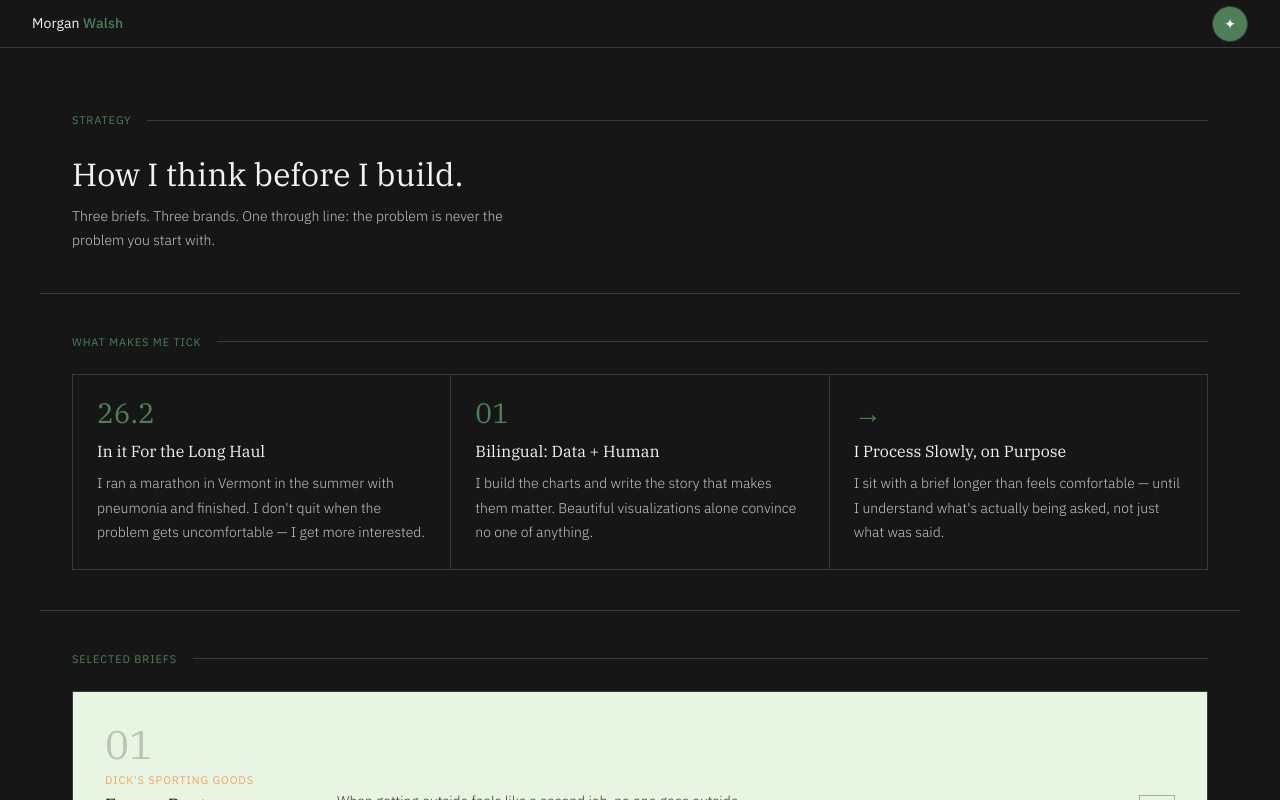
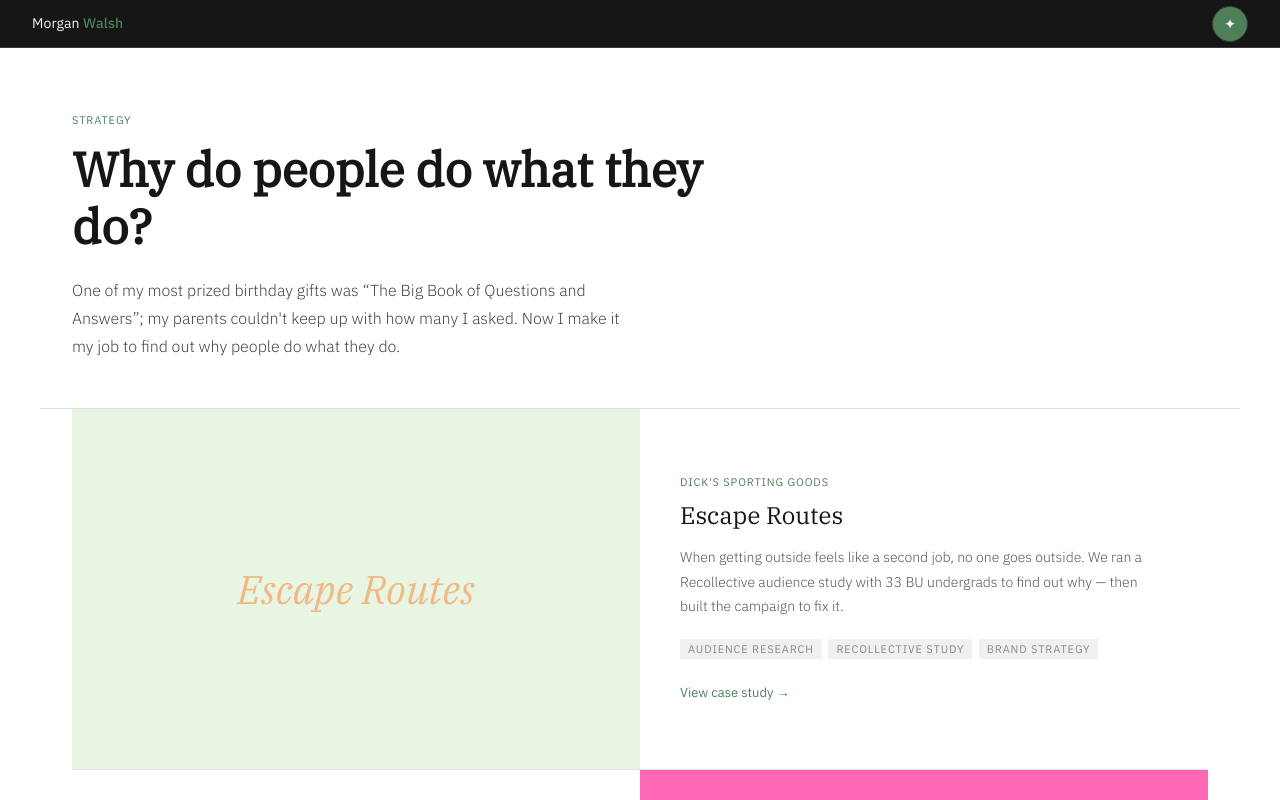
Before and after one commit to morganewalsh/morgan-portfolio, a Next.js app: page /strategy in a window 1280 px wide. Shown: the top 800 px of the page. Built offline with nearby package versions, Linux system fonts and the light colour scheme.

Commit message:
updates to strategy page, changing overall layout to grid, and updating home page skills section

```diff
--- a/app/page.tsx
+++ b/app/page.tsx
@@ -5,9 +5,9 @@ import Link from 'next/link'
 import ProjectCard from '@/components/ProjectCard'
 
 const skills = [
-  { cat: 'Data',     items: 'Python · SQL · Rust · Power BI · geospatial' },
+  { cat: 'Data',     items: 'Python · SQL · Rust · Mongo DB · Java' },
   { cat: 'Design',   items: 'Figma · Framer · UX research · Adobe CC'     },
-  { cat: 'Strategy', items: 'Brand · market research · campaign · comms'  },
+  { cat: 'Strategy', items: 'Experiential Campaigns· Market Research · Social Campaigns'  },
   { cat: 'Language', items: 'Spanish'  },
 ]
 
--- a/app/strategy/page.tsx
+++ b/app/strategy/page.tsx
@@ -4,229 +4,208 @@ import Link from 'next/link'
 
 const briefs = [
   {
-    slug:     'dicks',
-    number:   '01',
-    brand:    "Dick's Sporting Goods",
-    title:    'Escape Routes',
-    tags:     ['Audience Research', 'Recollective Study', 'Brand Strategy'],
-    hook:     "When getting outside feels like a second job, no one goes outside. We found out why — then built the brief to fix it.",
-    bg:       '#E8F5E2',
-    accent:   '#F4A261',
-    darkText: true,
+    slug:    'dicks',
+    brand:   "Dick's Sporting Goods",
+    title:   'Escape Routes',
+    blurb:   "When getting outside feels like a second job, no one goes outside. We ran a Recollective audience study with 33 BU undergrads to find out why — then built the campaign to fix it.",
+    tags:    ['Audience Research', 'Recollective Study', 'Brand Strategy'],
+    imgSide: 'left',
+    bg:      '#E8F5E2',
+    accent:  '#F4A261',
   },
   {
-    slug:     'liquid-death',
-    number:   '02',
-    brand:    'Liquid Death',
-    title:    'Bleed for a Cause',
-    tags:     ['Experiential Marketing', 'Brand Extension', 'Event Design'],
-    hook:     "A Valentine's Day blood drive in a van that looks like it's on tour with a rockstar. Only Liquid Death could own this.",
-    bg:       '#FF69B4',
-    accent:   '#FFFFFF',
-    darkText: true,
+    slug:    'liquid-death',
+    brand:   'Liquid Death',
+    title:   'Bleed for a Cause',
+    blurb:   "A Valentine's Day blood drive in a van that looks like it's on tour with a rockstar. Liquid Death doesn't join the holiday — it hijacks it.",
+    tags:    ['Experiential Marketing', 'Brand Extension', 'Event Design'],
+    imgSide: 'right',
+    bg:      '#FF69B4',
+    accent:  '#ffffff',
   },
   {
-    slug:     'rold-gold',
-    number:   '03',
-    brand:    'Rold Gold',
-    title:    'True Crime Subculture',
-    tags:     ['Subculture Research', 'Consumer Insight', 'Creative Brief'],
-    hook:     "89% of weekly podcast listeners have binged true crime. We figured out what snack belongs in that ritual — and why.",
-    bg:       '#E8E0F0',
-    accent:   '#7B6B8A',
-    darkText: true,
-  },
-]
-
-const skills = [
-  {
-    glyph: '26.2',
-    title: 'In it For the Long Haul',
-    body:  "I ran a marathon in Vermont in the summer with pneumonia and finished. I don't quit when the problem gets uncomfortable — I get more interested.",
-  },
-  {
-    glyph: '01',
-    title: 'Bilingual: Data + Human',
-    body:  "I build the charts and write the story that makes them matter. Beautiful visualizations alone convince no one of anything.",
-  },
-  {
-    glyph: '→',
-    title: 'I Process Slowly, on Purpose',
-    body:  "I sit with a brief longer than feels comfortable — until I understand what's actually being asked, not just what was said.",
+    slug:    'rold-gold',
+    brand:   'Rold Gold',
+    title:   'True Crime Subculture',
+    blurb:   "89% of weekly podcast listeners have binged true crime. We figured out what snack belongs in that ritual — and exactly why it has to be Rold Gold.",
+    tags:    ['Subculture Research', 'Consumer Insight', 'Creative Brief'],
+    imgSide: 'left',
+    bg:      '#E8E0F0',
+    accent:  '#7B6B8A',
   },
 ]
 
 export default function StrategyPage() {
   return (
-    <>
+    <div style={{ background: '#ffffff', minHeight: '100vh' }}>
+
       {/* ── Hero ─────────────────────────────────────────────────────── */}
       <section
         style={{
-          padding:      '4rem 2rem 2.5rem',
+          padding:      '4rem 2rem 3rem',
           maxWidth:     'var(--max-width)',
           margin:       '0 auto',
-          borderBottom: '1px solid var(--border)',
+          borderBottom: '1px solid #e0e0e0',
         }}
       >
-        <div className="section-label">Strategy</div>
+        <p
+          className="text-label"
+          style={{ color: '#4D8059', marginBottom: '0.75rem' }}
+        >
+          Strategy
+        </p>
         <h1
-          className="text-display"
-          style={{ fontFamily: 'var(--font-serif)', marginBottom: '0.5rem', maxWidth: 560 }}
+          style={{
+            fontFamily:   'var(--font-serif)',
+            fontSize:     'clamp(2rem, 5vw, 3rem)',
+            color:        '#161616',
+            marginBottom: '1.25rem',
+            maxWidth:     640,
+            lineHeight:   1.2,
+          }}
         >
-          How I think before I build.
+          Why do people do what they do?
         </h1>
-        <p className="text-body" style={{ maxWidth: 480, color: 'var(--text-secondary)' }}>
-          Three briefs. Three brands. One through line: the problem is never the problem you start with.
+        <p
+          style={{
+            fontFamily: 'var(--font-sans)',
+            fontSize:   '1rem',
+            fontWeight: 300,
+            lineHeight: 1.75,
+            color:      '#444',
+            maxWidth:   560,
+          }}
+        >
+          One of my most prized birthday gifts was &ldquo;The Big Book of Questions and Answers&rdquo;; my parents couldn&apos;t keep up with how many I asked. Now I make it my job to find out why people do what they do.
         </p>
       </section>
 
-      {/* ── Skills ───────────────────────────────────────────────────── */}
-      <section
-        style={{
-          maxWidth:     'var(--max-width)',
-          margin:       '0 auto',
-          padding:      '2.5rem 2rem',
-          borderBottom: '1px solid var(--border)',
-        }}
-      >
-        <div className="section-label">What makes me tick</div>
-        <div
-          className="grid-1px"
-          style={{ gridTemplateColumns: 'repeat(auto-fit, minmax(260px, 1fr))', marginTop: '1.25rem' }}
-        >
-          {skills.map(s => (
-            <div key={s.title} className="grid-cell" style={{ padding: '1.5rem' }}>
-              <div
-                style={{
-                  fontFamily:   'var(--font-serif)',
-                  fontSize:     '1.75rem',
-                  color:        'var(--green)',
-                  marginBottom: '0.75rem',
-                  lineHeight:   1,
-                }}
-              >
-                {s.glyph}
-              </div>
-              <p
-                style={{
-                  fontFamily:   'var(--font-serif)',
-                  fontSize:     '1rem',
-                  color:        'var(--text-primary)',
-                  marginBottom: '0.5rem',
-                }}
-              >
-                {s.title}
-              </p>
-              <p className="text-body" style={{ color: 'var(--text-secondary)' }}>
-                {s.body}
-              </p>
-            </div>
-          ))}
-        </div>
-      </section>
-
-      {/* ── Brief Cards ───────────────────────────────────────────────── */}
+      {/* ── Checkerboard Grid ─────────────────────────────────────────── */}
       <section
         style={{
           maxWidth: 'var(--max-width)',
           margin:   '0 auto',
-          padding:  '2.5rem 2rem',
+          padding:  '0 2rem 4rem',
         }}
       >
-        <div className="section-label">Selected briefs</div>
-        <div style={{ display: 'flex', flexDirection: 'column', gap: 1, marginTop: '1.25rem' }}>
-          {briefs.map(b => (
-            <Link
+        {briefs.map((b) => (
+          <div
             key={b.slug}
-              href={`/strategy/${b.slug}`}
-              style={{ textDecoration: 'none', display: 'block' }}
+            style={{
+              display:             'grid',
+              gridTemplateColumns: '1fr 1fr',
+              borderBottom:        '1px solid #e0e0e0',
+              minHeight:           360,
+            }}
+          >
+            {/* Image block */}
+            <div
+              style={{
+                order:      b.imgSide === 'left' ? 1 : 2,
+                background: b.bg,
+                display:    'flex',
+                alignItems: 'center',
+                justifyContent: 'center',
+                minHeight:  360,
+                padding:    '2rem',
+              }}
             >
               <div
                 style={{
-                  display:             'grid',
-                  gridTemplateColumns: '200px 1fr auto',
-                  alignItems:          'center',
-                  gap:                 '2rem',
-                  background:          b.bg,
-                  border:              '1px solid var(--border)',
-                  padding:             '2rem',
-                  transition:          'filter 0.15s ease',
-                  cursor:              'pointer',
-                }}
-                onMouseEnter={e => (e.currentTarget.style.filter = 'brightness(0.93)')}
-                onMouseLeave={e => (e.currentTarget.style.filter = 'brightness(1)')}
-              >
-                {/* Left */}
-                <div>
-                  <div
-                    style={{
-                      fontFamily:   'var(--font-serif)',
-                      fontSize:     '2.5rem',
-                      color:        b.darkText ? 'rgba(0,0,0,0.2)' : b.accent,
-                      lineHeight:   1,
-                      marginBottom: '0.5rem',
-                    }}
-                  >
-                    {b.number}
-                  </div>
-                  <div className="text-label" style={{ color: b.accent, marginBottom: '0.2rem' }}>
-                    {b.brand}
-                  </div>
-                  <div
-                    style={{
                   fontFamily: 'var(--font-serif)',
-                      fontSize:   '1.1rem',
-                      color:      b.darkText ? '#161616' : 'var(--text-primary)',
+                  fontSize:   'clamp(1.5rem, 4vw, 2.5rem)',
+                  color:      b.accent === '#ffffff' ? '#161616' : b.accent,
+                  textAlign:  'center',
+                  lineHeight: 1.2,
+                  fontStyle:  'italic',
+                  opacity:    0.7,
                 }}
               >
                 {b.title}
               </div>
-                  <div style={{ display: 'flex', gap: '0.4rem', flexWrap: 'wrap', marginTop: '0.6rem' }}>
+            </div>
+
+            {/* Text block */}
+            <Link
+              href={`/strategy/${b.slug}`}
+              style={{ textDecoration: 'none', order: b.imgSide === 'left' ? 2 : 1 }}
+            >
+              <div
+                style={{
+                  padding:        '3rem 2.5rem',
+                  display:        'flex',
+                  flexDirection:  'column',
+                  justifyContent: 'center',
+                  height:         '100%',
+                  background:     '#ffffff',
+                  transition:     'background 0.15s ease',
+                  cursor:         'pointer',
+                }}
+                onMouseEnter={e => (e.currentTarget.style.background = '#f7f7f7')}
+                onMouseLeave={e => (e.currentTarget.style.background = '#ffffff')}
+              >
+                <p
+                  className="text-label"
+                  style={{ color: '#4D8059', marginBottom: '0.4rem' }}
+                >
+                  {b.brand}
+                </p>
+                <h2
+                  style={{
+                    fontFamily:   'var(--font-serif)',
+                    fontSize:     '1.5rem',
+                    color:        '#161616',
+                    marginBottom: '0.75rem',
+                    fontWeight:   400,
+                  }}
+                >
+                  {b.title}
+                </h2>
+                <p
+                  style={{
+                    fontFamily: 'var(--font-sans)',
+                    fontSize:   '0.875rem',
+                    fontWeight: 300,
+                    lineHeight: 1.75,
+                    color:      '#555',
+                    marginBottom: '1.25rem',
+                  }}
+                >
+                  {b.blurb}
+                </p>
+                <div style={{ display: 'flex', gap: '0.4rem', flexWrap: 'wrap', marginBottom: '1.5rem' }}>
                   {b.tags.map(t => (
                     <span
                       key={t}
                       className="text-label"
                       style={{
-                          background: 'rgba(0,0,0,0.08)',
-                          padding:    '2px 7px',
-                          color:      b.darkText ? '#555' : 'var(--text-muted)',
+                        background: '#f0f0f0',
+                        padding:    '2px 8px',
+                        color:      '#888',
                       }}
                     >
                       {t}
                     </span>
                   ))}
                 </div>
-                </div>
-
-                {/* Hook */}
-                <p
-                  className="text-body"
-                  style={{ color: b.darkText ? '#333' : 'var(--text-secondary)', maxWidth: 420 }}
-                >
-                  {b.hook}
-                </p>
-
-                {/* Arrow */}
                 <div
                   style={{
-                    width:          36,
-                    height:         36,
-                    border:         `1px solid ${b.darkText ? 'rgba(0,0,0,0.3)' : b.accent}`,
-                    display:        'flex',
-                    alignItems:     'center',
-                    justifyContent: 'center',
-                    color:          b.darkText ? '#333' : b.accent,
-                    fontSize:       '1rem',
-                    flexShrink:     0,
+                    display:    'flex',
+                    alignItems: 'center',
+                    gap:        '0.4rem',
+                    color:      '#4D8059',
+                    fontSize:   '0.8125rem',
+                    fontFamily: 'var(--font-sans)',
+                    fontWeight: 400,
                   }}
                 >
-                  →
+                  View case study →
                 </div>
               </div>
             </Link>
+          </div>
         ))}
+      </section>
     </div>
-      </section>
-    </>
   )
 }
```
Lines whose indentation alone changed are shown as unchanged.
